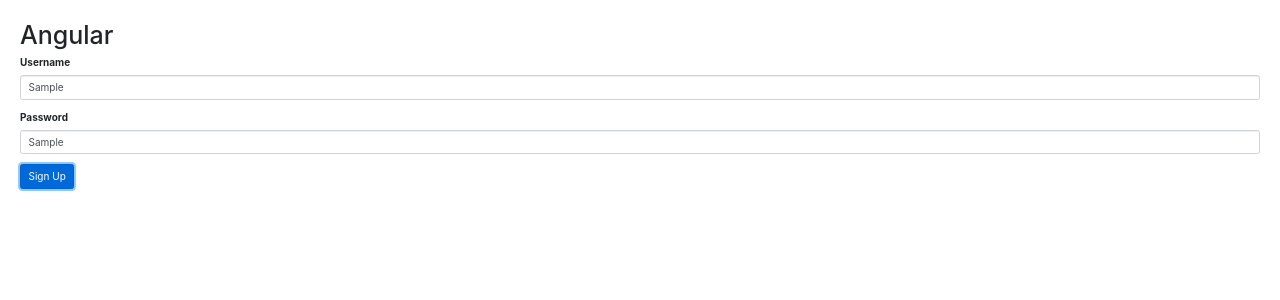
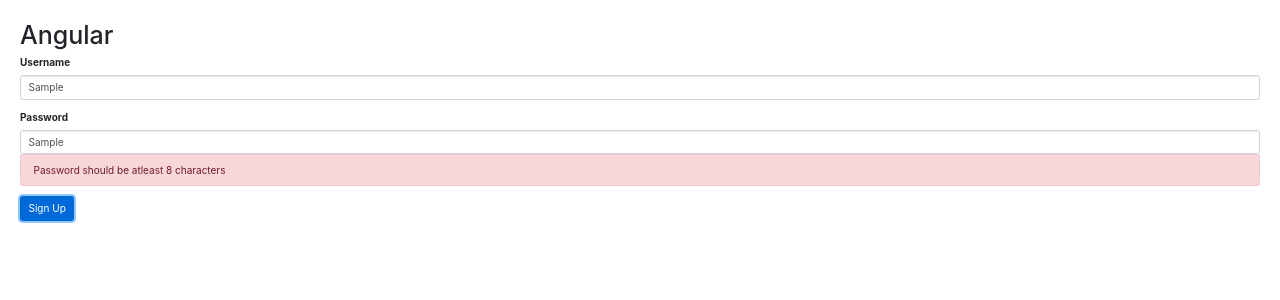
Before and after one commit to Tech-Training-2021/training-code, an Angular app in the folder 4-TS-Angular/HerosApp/: page / in a window 1280 px wide. Both pictures are taken after typing "Sample", "Sample" into the empty fields and a click on the button "Sign Up". Shown: the top 300 px of the page. Built offline with nearby package versions, Linux system fonts and the light colour scheme.

Commit message:
Reactive forms and custom validators

```diff
--- a/4-TS-Angular/HerosApp/src/app/signup-form/signup-form.component.html
+++ b/4-TS-Angular/HerosApp/src/app/signup-form/signup-form.component.html
@@ -6,7 +6,13 @@
             id="username"
             type="text"
             class="form-control">
-            <div *ngIf="form.get('username').touched && form.get('username').invalid" class="alert alert-danger">Username is required</div>
+            <!-- <div *ngIf="form.get('username').touched && form.get('username').invalid" class="alert alert-danger">Username is required</div> -->
+            <div *ngIf="username.touched && username.invalid" class="alert alert-danger">
+              <div *ngIf="username.errors.required">Username is required</div>
+              <!-- <div *ngIf="username.errors.email">username is Invalid, please use proper email format</div> -->
+              <div *ngIf="username.errors.minlength">username should be atleast {{username.errors.minlength.requiredLength}} characters</div>
+              <div *ngIf="username.errors.cannotContainSpace">username cannot have space</div>
+            </div>
     </div>
     <div class="form-group">
         <label for="password">Password</label>
@@ -15,7 +21,10 @@
             id="password"
             type="text"
             class="form-control">
-            <div *ngIf="form.get('password').touched && form.get('password').invalid" class="alert alert-danger">Password is required</div>
+            <div *ngIf="password.touched && password.invalid" class="alert alert-danger">
+            <div *ngIf="password.errors.required"> Password is required</div>
+            <div *ngIf="password.errors.minlength"> Password should be atleast {{password.errors.minlength.requiredLength}} characters</div>
+            </div>
     </div>
     <button class="btn btn-primary" type="submit">Sign Up</button>
 </form>
--- a/4-TS-Angular/HerosApp/src/app/signup-form/signup-form.component.ts
+++ b/4-TS-Angular/HerosApp/src/app/signup-form/signup-form.component.ts
@@ -1,5 +1,6 @@
 import { Component } from '@angular/core';
 import { FormGroup, FormControl, Validators } from '@angular/forms';
+import { UsernameValidators } from './username.validators';
 
 @Component({
   selector: 'signup-form',
@@ -8,7 +9,17 @@
 })
 export class SignupFormComponent {
   form=new FormGroup({
-    username:new FormControl('',Validators.required),
-    password:new FormControl('',Validators.required)
+    username:new FormControl('',[Validators.required,
+   // Validators.email,
+    Validators.minLength(3)]),
+    password:new FormControl('',[Validators.required,
+                                 Validators.minLength(8),
+                                 UsernameValidators.cannotContainSpace])
   });
+  get username(){
+    return this.form.get('username');
+  }
+  get password(){
+    return this.form.get('password');
+  }
 }
--- /dev/null
+++ b/4-TS-Angular/HerosApp/src/app/signup-form/username.validators.ts
@@ -0,0 +1,15 @@
+import { AbstractControl, ValidationErrors } from "@angular/forms";
+
+export class UsernameValidators {
+   static cannotContainSpace(control:AbstractControl) : ValidationErrors | null{
+       if((control.value as string).indexOf(' ')>=0){
+        console.log("space is there");
+        return {cannotContainSpace:true}
+       }
+       else
+       {
+         console.log("No space ");
+       return null;
+       }
+   }
+}
```
